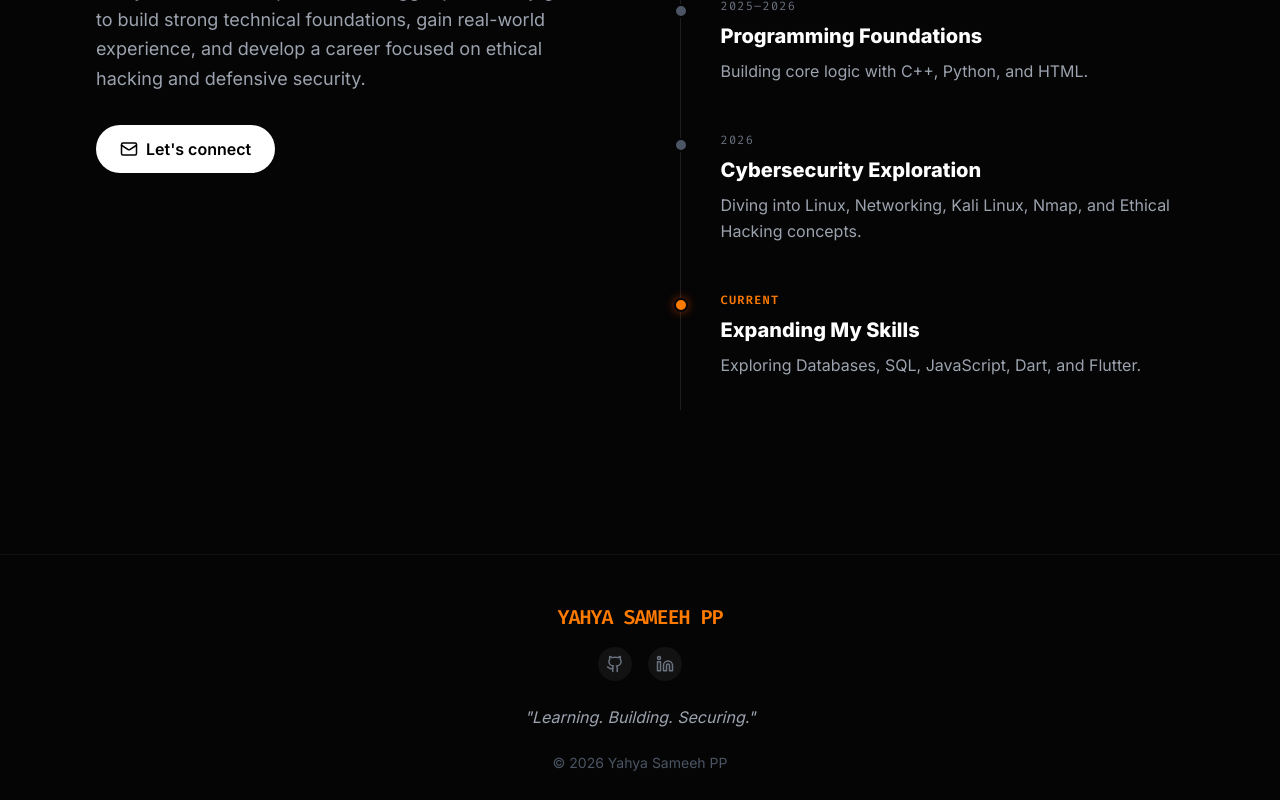
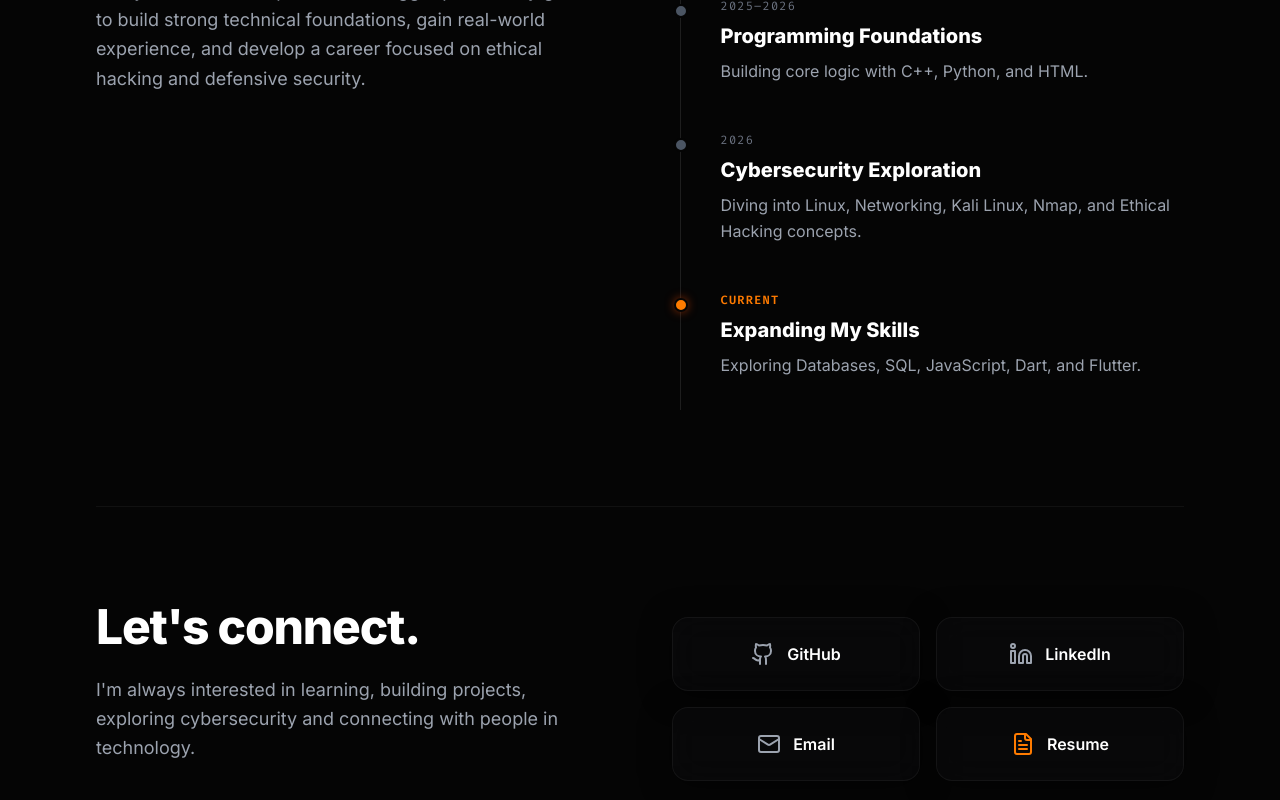
Before and after one commit to yahyasameeh1111/portfolio-2, a React (Vite) app: page / in a window 1280 px wide. Shown: the part 3560-4360 px from the top of the page. Built offline with nearby package versions, Linux system fonts and the light colour scheme.

Commit message:
Restore dedicated Contact section with hover effects

```diff
--- a/src/App.jsx
+++ b/src/App.jsx
@@ -309,9 +309,6 @@ export default function App() {
               <p className="text-gray-400 text-lg leading-relaxed mb-8">
                 Every skill is another piece of the bigger picture. My goal is to build strong technical foundations, gain real-world experience, and develop a career focused on ethical hacking and defensive security.
               </p>
-              <a href="mailto:#" className="inline-flex items-center gap-2 bg-white text-black hover:bg-gray-200 px-6 py-3 rounded-full font-semibold transition-all">
-                <Mail size={18} /> Let's connect
-              </a>
             </div>
 
             <div className="flex-1 relative border-l border-white/10 ml-4 space-y-12 pb-8">
@@ -328,6 +325,37 @@ export default function App() {
                 Exploring Databases, SQL, JavaScript, Dart, and Flutter.
               </TimelineItem>
             </div>
+          </div>
+        </section>
+
+        {/* CONTACT SECTION */}
+        <section id="contact" className="py-24 border-t border-white/5">
+          <div className="grid md:grid-cols-2 gap-16 items-center">
+            <motion.div initial="hidden" whileInView="visible" viewport={{ once: true }} variants={fadeInUp}>
+              <h2 className="text-3xl md:text-5xl font-bold text-white tracking-tight mb-6">Let's connect.</h2>
+              <p className="text-gray-400 text-lg leading-relaxed mb-8 max-w-lg">
+                I'm always interested in learning, building projects, exploring cybersecurity and connecting with people in technology.
+              </p>
+            </motion.div>
+
+            <motion.div initial="hidden" whileInView="visible" viewport={{ once: true }} variants={fadeInUp} className="grid grid-cols-2 gap-4">
+              <a href="#" className="glass-card flex items-center justify-center gap-3 p-6 rounded-2xl hover:bg-white/5 transition-colors group">
+                <Github size={24} className="text-gray-400 group-hover:text-white transition-colors" />
+                <span className="font-semibold text-white">GitHub</span>
+              </a>
+              <a href="#" className="glass-card flex items-center justify-center gap-3 p-6 rounded-2xl hover:bg-white/5 transition-colors group">
+                <Linkedin size={24} className="text-gray-400 group-hover:text-[#0a66c2] transition-colors" />
+                <span className="font-semibold text-white">LinkedIn</span>
+              </a>
+              <a href="#" className="glass-card flex items-center justify-center gap-3 p-6 rounded-2xl hover:bg-white/5 transition-colors group">
+                <Mail size={24} className="text-gray-400 group-hover:text-cyber-orange transition-colors" />
+                <span className="font-semibold text-white">Email</span>
+              </a>
+              <a href="#" className="glass-card flex items-center justify-center gap-3 p-6 rounded-2xl hover:bg-white/5 transition-colors group border-cyber-orange/20 hover:border-cyber-orange/50">
+                <FileText size={24} className="text-cyber-orange" />
+                <span className="font-semibold text-white">Resume</span>
+              </a>
+            </motion.div>
           </div>
         </section>
 
```
